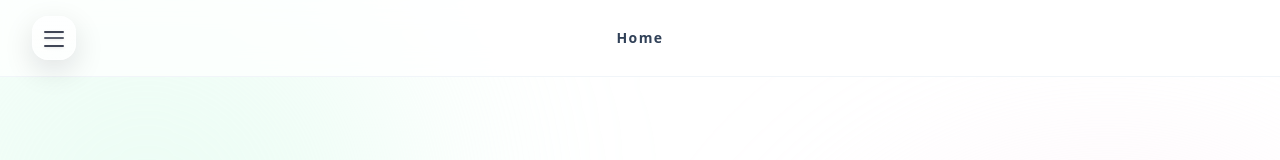
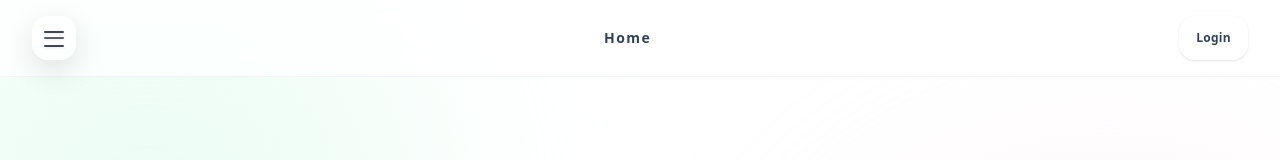
Before and after one commit to 07Senz/su-01, a Next.js app: page / in a window 1280 px wide. Shown: the top 160 px of the page. Built offline with nearby package versions, Linux system fonts and the light colour scheme.

Commit message:
Complete file cleanup

```diff
--- a/app/page.tsx
+++ b/app/page.tsx
@@ -1029,7 +1029,18 @@ export default function AppRouter() {
             {activeTab}
           </div>
 
-          <div className="w-11" />
+          <button
+            type="button"
+            onClick={() => setActiveTab("Login")}
+            className={`px-4 h-11 flex items-center justify-center rounded-2xl text-xs font-extrabold tracking-wide transition-all shadow-sm
+              ${
+                activeTab === "Login"
+                  ? "text-white bg-gradient-to-r from-slate-500 to-blue-700"
+                  : "text-slate-700 bg-white/30 border border-white/50 backdrop-blur-xl hover:bg-white/40"
+              }`}
+          >
+            Login
+          </button>
         </div>
 
         <div
```
